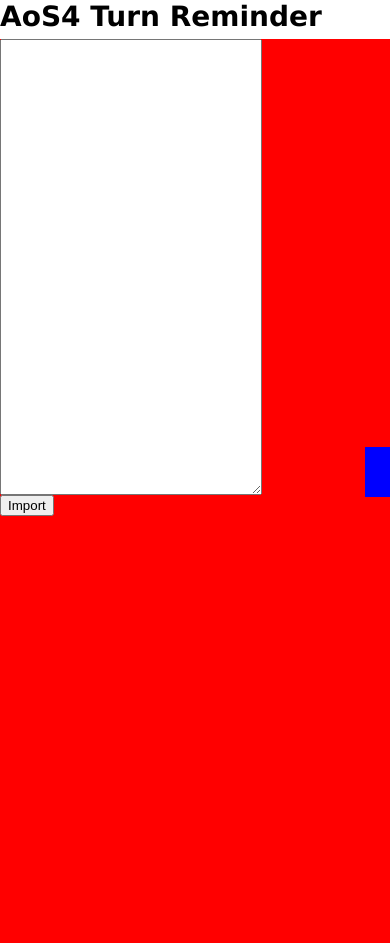
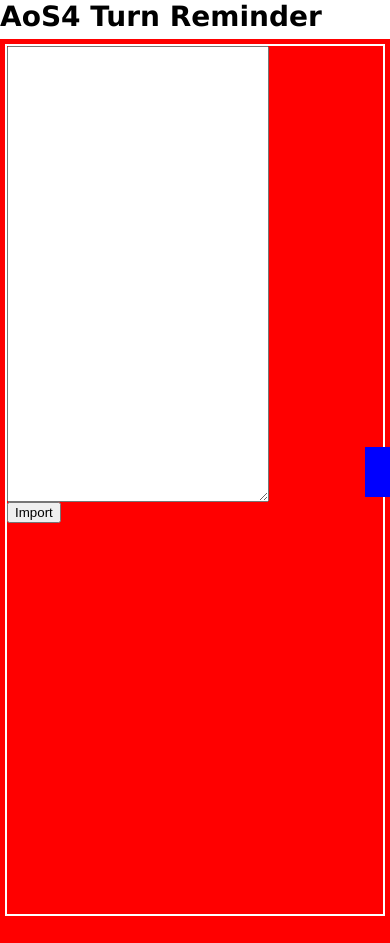
Before and after one commit to JoshuaLawrence/JoshuaLawrence.github.io, a PHP site: page / in a window 390 px wide. Run offline with PHP 8.4, Linux system fonts and the light colour scheme; lists and menus that the app fills with data are empty.

Commit message:
added page borders

```diff
--- a/css/style.css
+++ b/css/style.css
@@ -38,6 +38,14 @@ body {
     left: calc(100% - 25px);
     background-color: blue;
     z-index: 100;
+  }
+  .pageBorder {
+    left: 5px;
+    right: 5px;
+    top: 5px;
+    border: solid white 2px;
+    position: absolute;
+    height: 92%;
   }
 }
 @media only screen and (min-width: 600px) {
--- a/index.html
+++ b/index.html
@@ -7,15 +7,18 @@
     <meta content="width=device-width, initial-scale=1" name="viewport" />
 </head>
 <body>
-    <h1>AoS4 Turn Reminder</h1>
+    <h1 id="pageTitle">AoS4 Turn Reminder</h1>
     <div id="container">
         <div id="importDiv" class="pageContainer">
+            <div class="pageBorder">
                 <textarea id="ListImport" cols="30" rows="30">
                 </textarea>
                 <br>
                 <input type="button" value="Import" onclick="importArmyList();"/>
             </div>
+        </div>
         <div id="phaseContainer" class="pageContainer">
+            <div class="pageBorder">
                 <select id="listSel" style="width:150px;" onchange="loadList(this.value);">
                 </select>
                 <input type="button" value="X" onclick="removeSelectedList();" title="Delete selected list"/>
@@ -29,8 +32,11 @@
                 <div id="phaseView">
                 </div>
             </div>
+        </div>
         <div id="unitContainer" class="pageContainer">
+            <div class="pageBorder">
 
+            </div>
         </div>
     </div>
     <div id="pageButton1" class="PageButton"></div>
```
Lines whose indentation alone changed are shown as unchanged.
